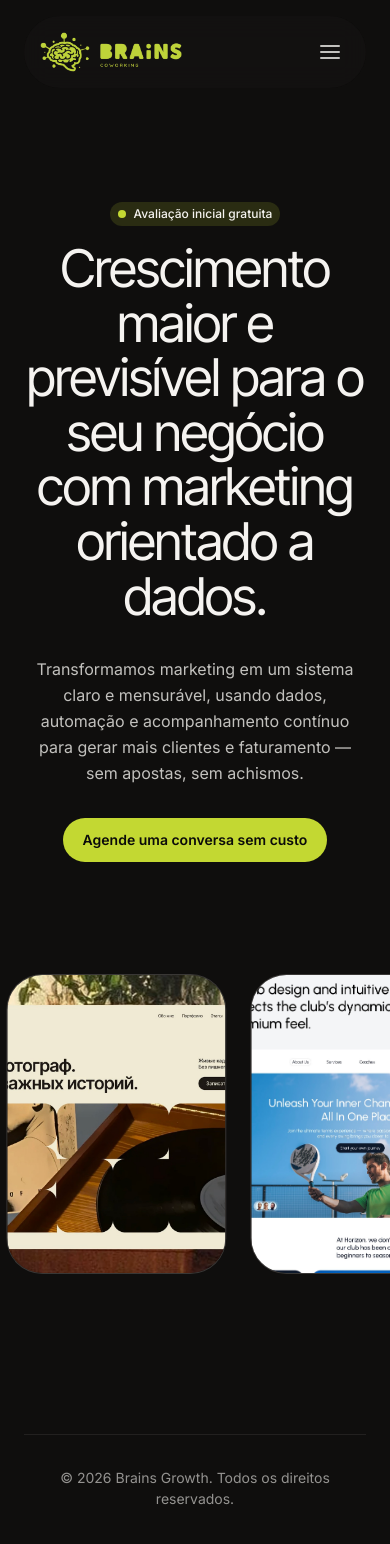
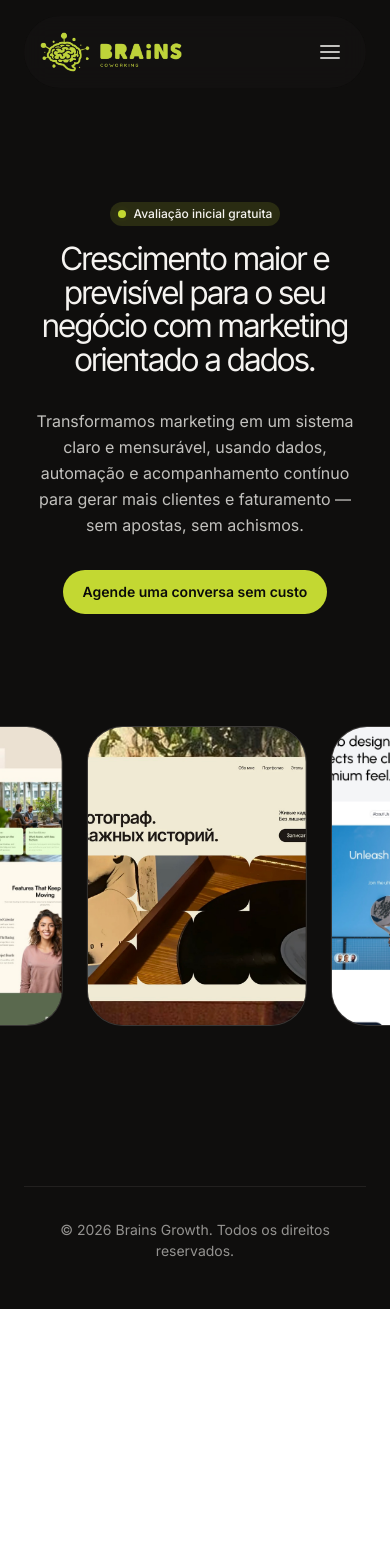
Before and after one commit to lucas-bids/brains-growth, a Next.js app: page / in a window 390 px wide. Shown: the top 1544 px of the page. After the commit the page ends 1309 px from the top, so only its background shows below. Built offline with nearby package versions, Linux system fonts and the light colour scheme.

Commit message:
feat: adjust H1 font-size responsiveness

```diff
--- a/app/globals.css
+++ b/app/globals.css
@@ -86,9 +86,9 @@
   --font-display: var(--font-inter-tight, var(--font-inter, ui-sans-serif, system-ui, sans-serif));
 
   /* Type scale */
-  --text-display: 4.5rem;
-  --text-display--line-height: 1.03;
-  --text-display--letter-spacing: -0.04em;
+  --text-display: 2rem;
+  --text-display--line-height: 1.1;
+  --text-display--letter-spacing: -0.02em;
 
   --text-h1: 3.25rem;
   --text-h1--line-height: 1.08;
@@ -116,3 +116,12 @@
   --radius-2xl: 2.25rem;
 
 }
+
+/* Responsive display typography */
+@media (min-width: 768px) {
+  :root {
+    --text-display: 4.5rem;
+    --text-display--line-height: 1.03;
+    --text-display--letter-spacing: -0.04em;
+  }
+}
--- a/app/sections/Hero.tsx
+++ b/app/sections/Hero.tsx
@@ -39,7 +39,7 @@ export function Hero() {
         {/* Headline */}
         <h1
           ref={titleRef}
-          className="font-display text-h1 md:text-display text-text max-w-4xl mx-auto leading-[1.05] tracking-tight"
+          className="font-display text-display text-text max-w-4xl mx-auto leading-[1.05] tracking-tight"
         >
           Crescimento maior e previsível para o seu negócio com marketing orientado a dados.
         </h1>
```
